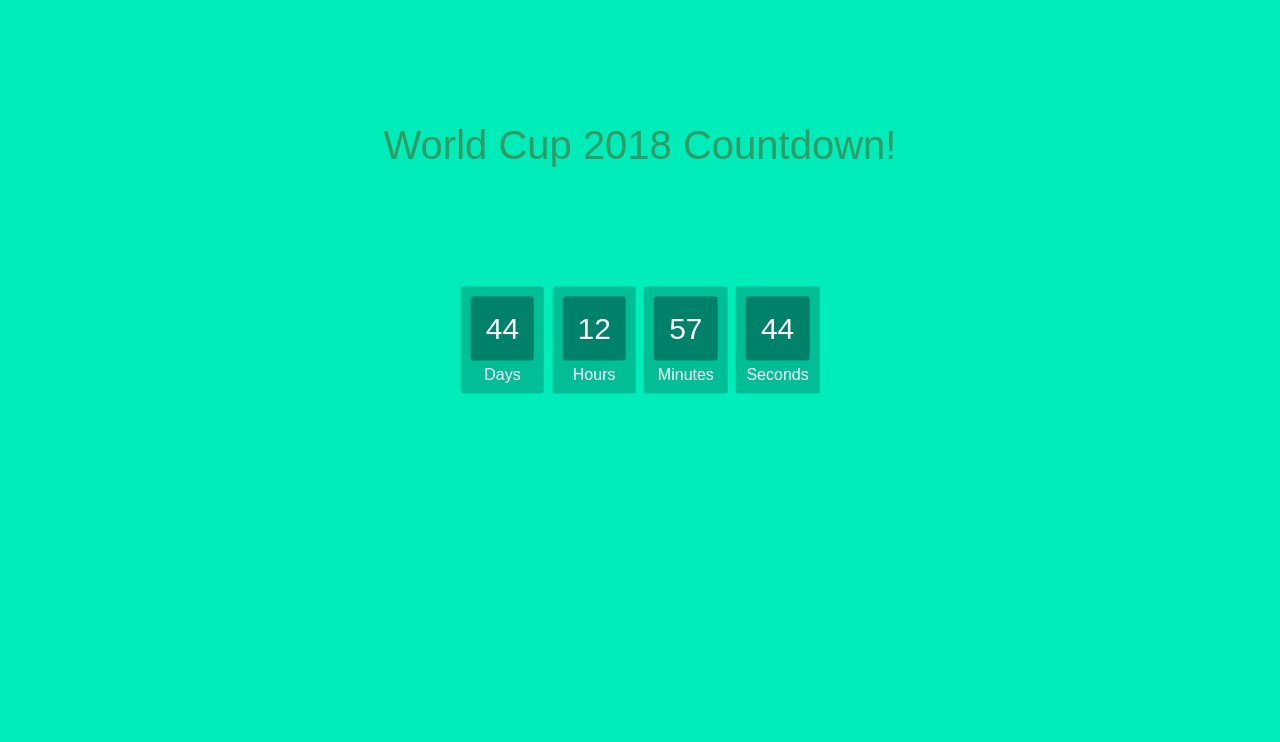
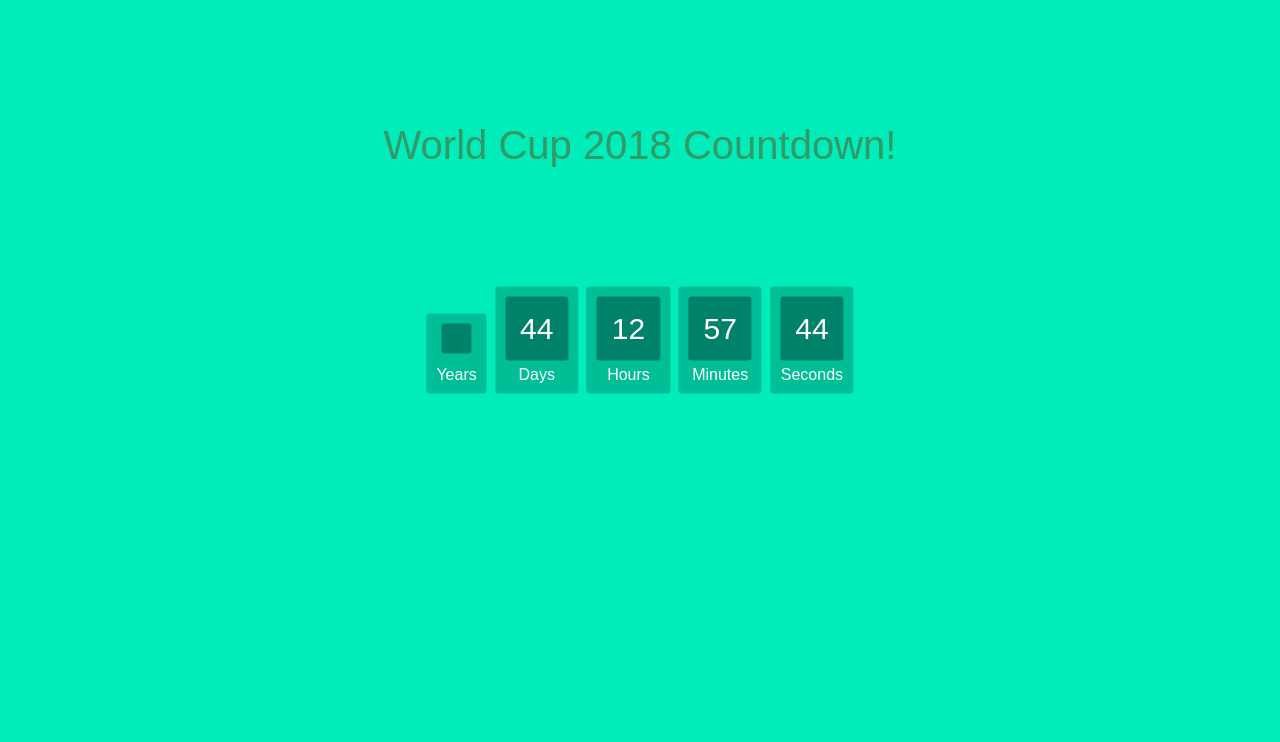
Before and after one commit to alysonpaige/countdown-timer, a plain HTML site: page index.html in a window 1280 px wide. Shown: the top 742 px of the page. Drawn offline with Linux system fonts and the light colour scheme.

Commit message:
added years div

```diff
--- a/index.html
+++ b/index.html
@@ -15,6 +15,10 @@
   </div>
   <div class="countdowndiv center__div">
     <div id="clockdiv">
+      <div class="hover__div time">
+        <span class="years"></span>
+        <div class="smalltext">Years</div>
+      </div>
       <div class="hover__div time">
         <span class="days"></span>
         <div class="smalltext">Days</div>
```
